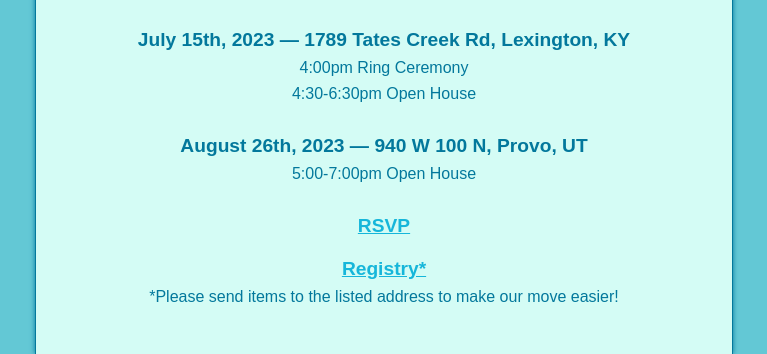
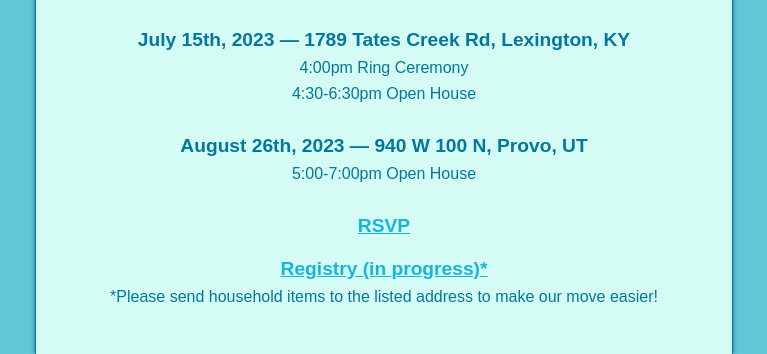
Before and after one commit to alangdorf/weddinginvitation, a plain HTML site: page index.html in a window 1280 px wide. Shown: the part 592-946 px from the top of the page, without its empty margins (256-1023 px from the left). Drawn offline with Linux system fonts and the light colour scheme; a web font is replaced by a local one.

Commit message:
registry tweaks

```diff
--- a/index.html
+++ b/index.html
@@ -32,8 +32,8 @@
         </section>
         <section class="content-box">
             <p class="link"><a href="https://forms.gle/B381kHcd8sf7BhgT7">RSVP</a></p>
-            <p><a href="https://www.amazon.com/wedding/allison-langdorf-david-thomas-litster--july-2023/registry/3D5R6IGG65JW7">Registry*</a></p>
-            <p>*Please send items to the listed address to make our move easier!</p>
+            <p><a href="https://www.amazon.com/wedding/allison-langdorf-david-thomas-litster--july-2023/registry/3D5R6IGG65JW7">Registry (in progress)*</a></p>
+            <p>*Please send household items to the listed address to make our move easier!</p>
         </section>
     </main>
 </body>
```
